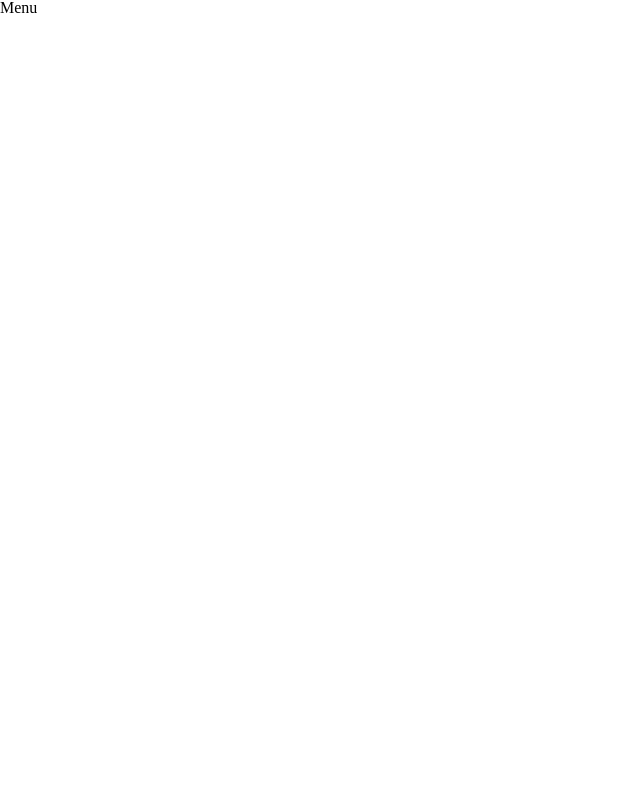
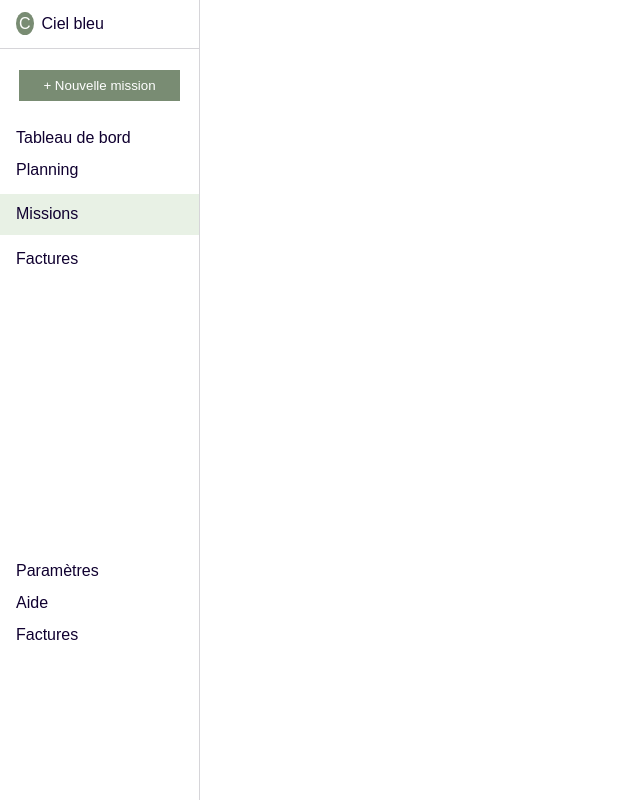
Before and after one commit to Sarah-Emidio/Missions, a React app: page / in a window 1280 px wide. Shown: the whole page, without its empty margins (0-640 px from the left). Built offline with nearby package versions, Linux system fonts and the light colour scheme.

Commit message:
integration du menu

```diff
--- a/src/components/App/Main/Main.js
+++ b/src/components/App/Main/Main.js
@@ -1,9 +1,40 @@
 import '../Main/Main.scss';
 
 const Main = () => {
-    return(
-        <div>
-            <h2>Menu</h2>
+    return (
+        <div className='main__container'>
+
+            <div className='main__header'>
+                <span className='main__title'><span className='main__logo'>C</span>
+                    Ciel bleu
+                </span>
+
+            </div>
+
+            <div className='main__border'></div>
+
+            <div className='main_buttonContainer'>
+                <button className='main__button' type="button">
+                    + Nouvelle mission
+                </button>
+            </div>
+
+
+            <nav className='main__linkContent'>
+                <ul>
+                    <li className='main__link'>Tableau de bord</li>
+                    <li className='main__link'>Planning</li>
+                    <li className='main__linkColor'>Missions</li>
+                    <li className='main__link'>Factures</li>
+                </ul>
+
+                <ul>
+                    <li className='main__link'>Paramètres</li>
+                    <li className='main__link'>Aide</li>
+                    <li className='main__link'>Factures</li>
+                </ul>
+            </nav>
+
         </div>
     )
 }
--- a/src/components/App/Main/Main.scss
+++ b/src/components/App/Main/Main.scss
@@ -1,2 +1,75 @@
 @use '../mixin.scss';
 @use '../vars.scss';
+
+
+.main__container {
+    background-color: vars.$background_grey;
+    color: vars.$font_blue;
+    width: 200px;
+    height: 100vh;
+    box-sizing: border-box;
+    display: flex;
+    flex-direction: column;
+    font-family: sans-serif;
+    border-right: 1px solid vars.$border_grey;
+
+    .main__header {
+        width: 200px;
+        display: flex;
+        flex-direction: row;
+        align-items: center;
+        padding: 1rem;
+    }
+
+    .main__logo{
+        background-color: vars.$background_green;
+        padding: 3px;
+        margin-right: 0.5rem;
+        border-radius: 70%;
+        color: white;
+    }
+
+    .main__border {
+        border-bottom: 1px solid vars.$border_grey;
+        width: auto;
+        width: 200px;
+        margin-bottom: 0.5rem;
+    }
+
+    .main_buttonContainer {
+        display: flex;
+        justify-content: center;
+    }
+
+    .main__button{
+        background-color: vars.$background_green;
+        color: white;
+        margin: 0.8rem;
+        border: none;
+        padding: 0.5rem 1.5rem;
+        cursor: pointer;
+        display: flex;
+    }
+
+    .main__linkContent {
+        display: flex;
+        flex-direction: column;
+        justify-content: space-between;
+        margin-top: 1rem;
+    }
+    .main__linkContent ul:first-child {
+        margin-bottom: 35vh;
+    }
+    .main__link {
+        margin-bottom: 1rem;
+        cursor: pointer;
+        padding-left: 1rem;
+    }
+    .main__linkColor{
+        margin-bottom: 1rem;
+        cursor: pointer;
+        background-color: vars.$background_lightgreen;
+        padding: 0.8rem 0;
+        padding-left: 1rem;
+    }
+}
```
